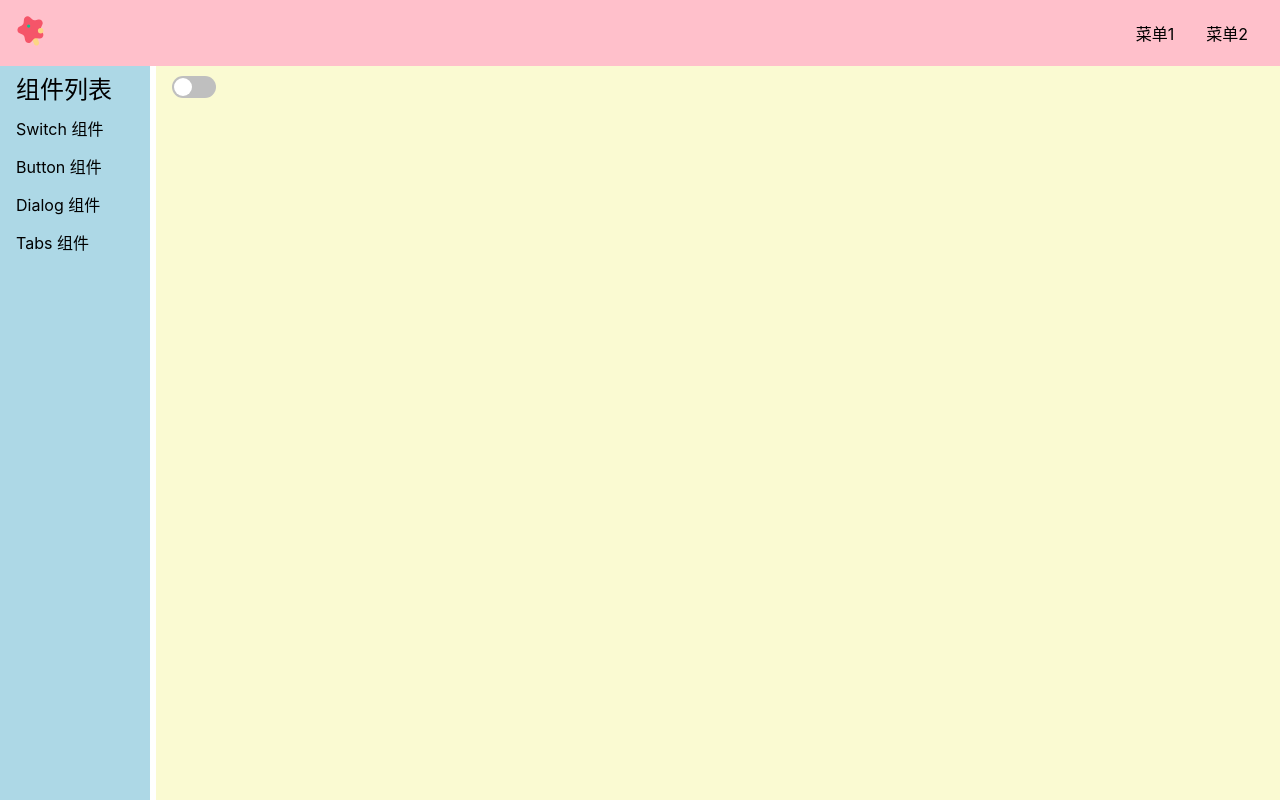
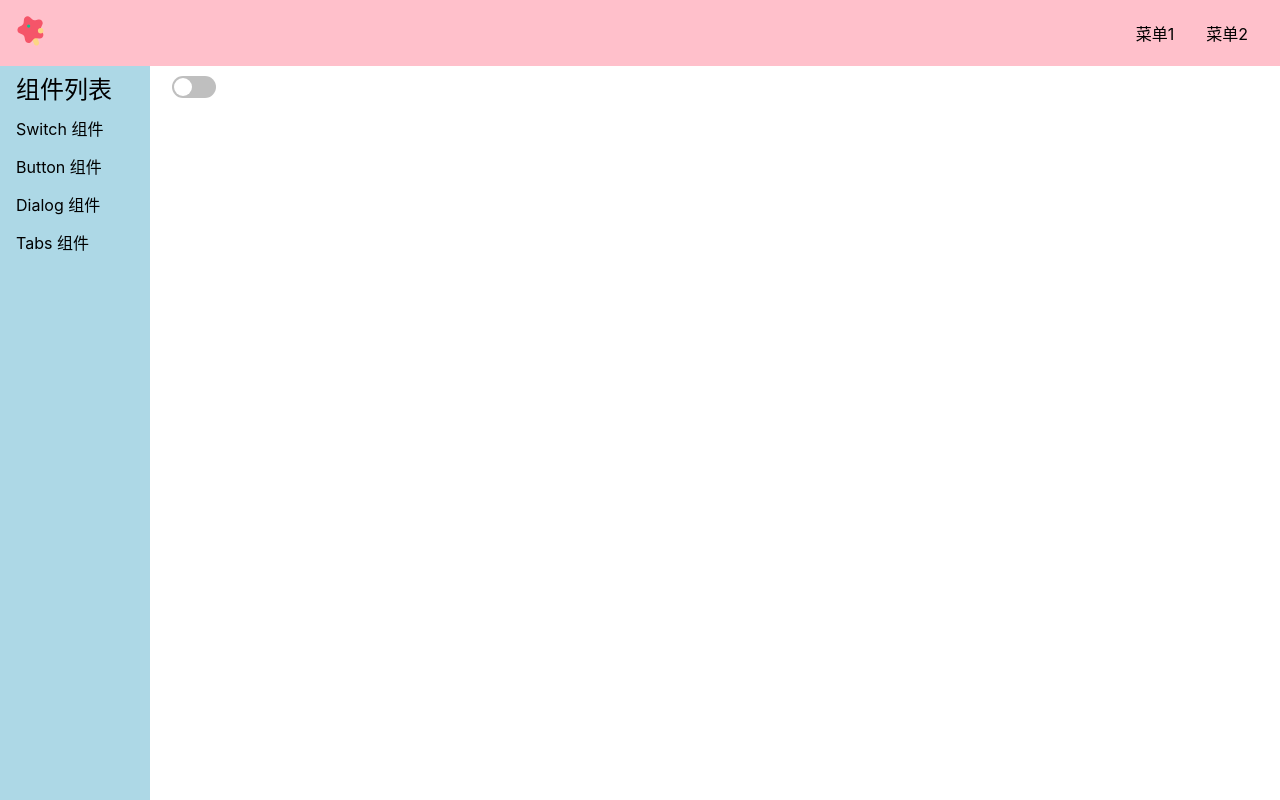
Before and after one commit to EvelynWXY/jelly-ui, a Vue app: page /#/doc/switch in a window 1280 px wide. Built offline with nearby package versions, Linux system fonts and the light colour scheme.

Commit message:
优化代码

```diff
--- a/src/components/SwitchDemo.vue
+++ b/src/components/SwitchDemo.vue
@@ -3,7 +3,7 @@
     <div>
         <!-- <Switch :value="y" @update:value="y = $event" /> -->
         <!-- 可简写成 -->
-        <Switch v-model:value="y" />
+        <Switch v-model:value="bool" />
         <!--
             监听 input事件 与 context.emit('input', !props.value) 中的 input 对应
             $event 与 第二个参数对应，即是触发这个事件时传的参数
@@ -17,8 +17,8 @@ import Switch from '../libs/Switch.vue'
 export default {
     components: { Switch },
     setup() {
-        const y = ref(false)
-        return { y }
+        const bool = ref(false)
+        return { bool }
     }
 
 }
--- a/src/views/Doc.vue
+++ b/src/views/Doc.vue
@@ -71,7 +71,8 @@ export default {
     >main {
         flex-grow: 1;
         padding: 16px;
-        background: lightgoldenrodyellow;
+        // background: lightgoldenrodyellow;
+        background: white;
     }
 }
 
```
